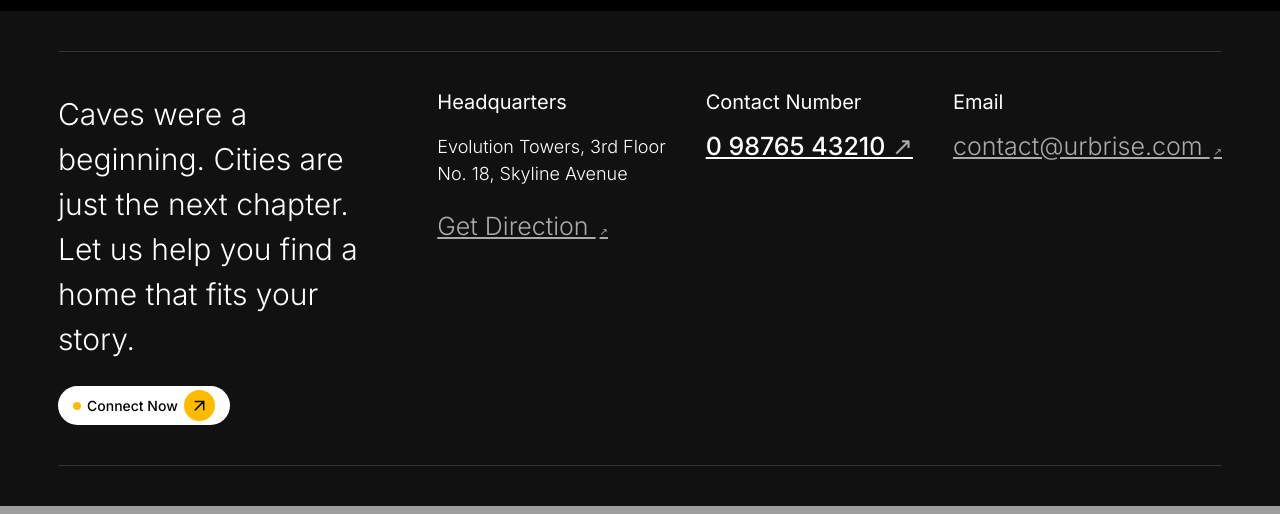
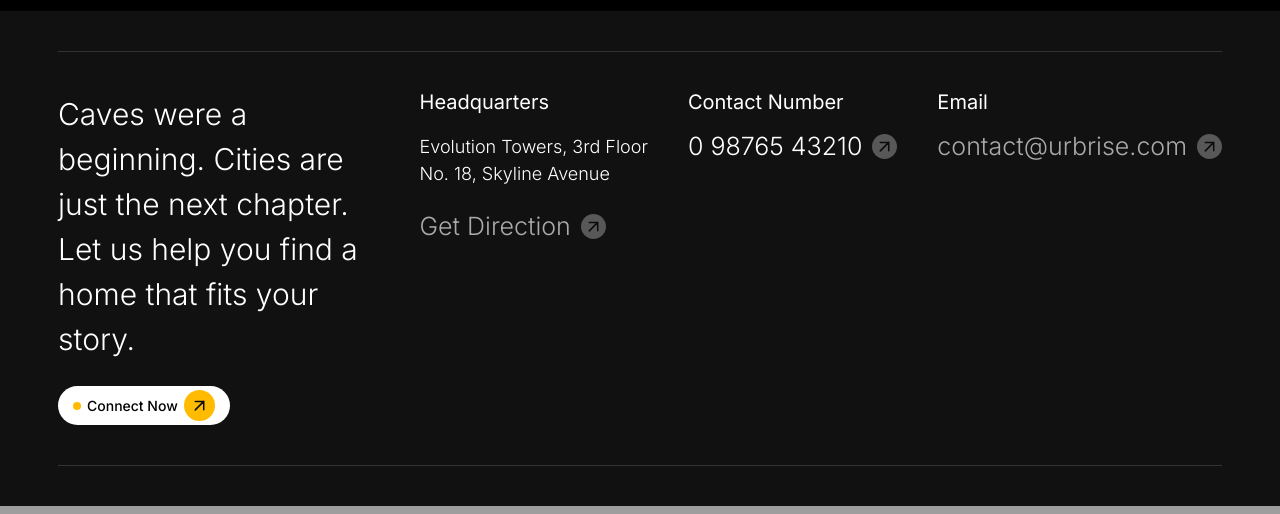
Before and after one commit to aadhil-t/Acofolio-live, a plain HTML site: page index.html in a window 1280 px wide. Shown: the part 6020-6534 px from the top of the page. Drawn offline with nearby package versions, Linux system fonts and the light colour scheme; grey boxes are pictures that could not be loaded; a script that the page names is missing.

Commit message:
added grey arrow and some styles

```diff
--- a/index.html
+++ b/index.html
@@ -294,20 +294,31 @@
         </div>
 
         <!-- Middle column -->
+
         <div class="contact-info">
-          <h4>Headquarters</h4>
-          <p>Evolution Towers, 3rd Floor<br>No. 18, Skyline Avenue</p>
-          <a href="#" class="info-link">Get Direction <span class="arrow">↗</span></a>
-        </div>
+       <h4>Headquarters</h4>
+       <p>Evolution Towers, 3rd Floor<br>No. 18, Skyline Avenue</p>
+       <a href="#" class="info-link">
+         Get Direction
+         <img src="/images/grey-arrow.svg" alt="arrow" class="info-arrow" />
+       </a>
+     </div>
 
         <!-- Right column -->
         <div class="contact-info">
           <h4>Contact Number</h4>
-          <a href="#" class="phone-number">0 98765 43210 <span class="info-link">↗</span></a>
+          <a href="#" class="phone-number">
+            0 98765 43210
+            <img src="/images/grey-arrow.svg" alt="arrow" class="info-arrow" />
+          </a>
         </div>
+
         <div class="contact-info">
-            <h4>Email</h4>
-            <a href="mailto:contact@urbrise.com" class="info-link">contact@urbrise.com <span class="arrow">↗</span></a>
+          <h4>Email</h4>
+          <a href="mailto:contact@urbrise.com" class="info-link">
+            contact@urbrise.com
+            <img src="/images/grey-arrow.svg" alt="arrow" class="info-arrow" />
+          </a>
         </div>
       </div>
     </div>
--- a/sass/_contact-sec.scss
+++ b/sass/_contact-sec.scss
@@ -66,7 +66,10 @@
 
     .info-link {
       color: #aaa;
-
+      display: flex;
+      align-items: center;
+      gap: 10px;
+      text-decoration: none;
       .arrow {
         font-size: 1rem;
         margin-left: 0.4rem;
@@ -79,7 +82,16 @@
 
     .phone-number {
       color: #fff;
-      font-weight: 500;
+      font-family: Inter;
+      font-weight: 300;
+      font-style: Light;
+      font-size: 25px;
+      line-height: 27px;
+      letter-spacing: 0%;
+      align-items: center;
+      display: flex;
+      gap: 10px;
+      text-decoration: none;
     }
   }
 }
```
Also changed, not shown: css/style.css, images/grey-arrow.svg (added), 1 other file.
